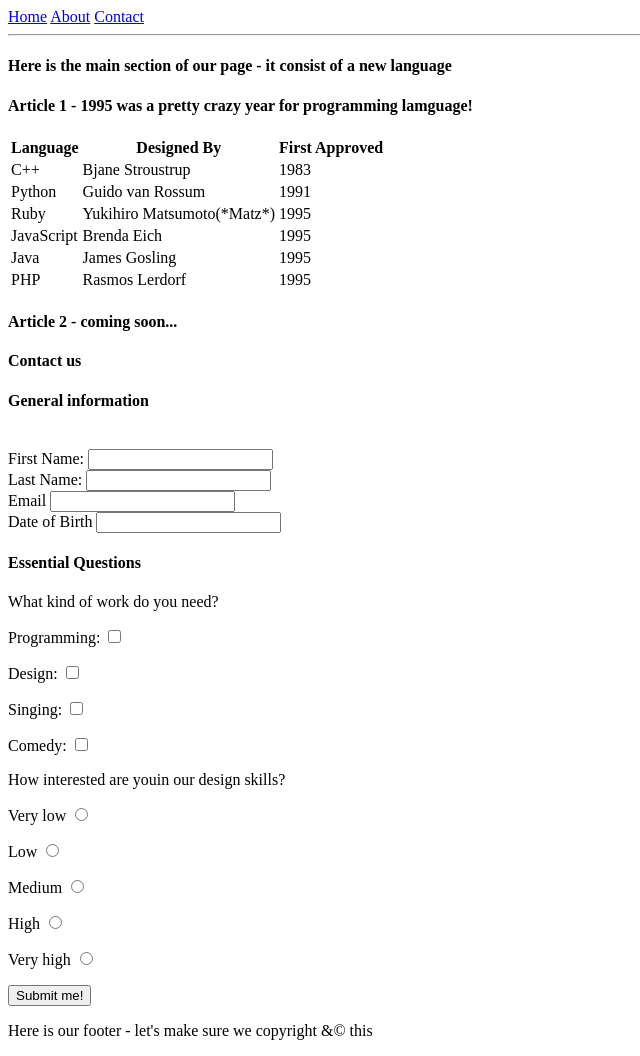
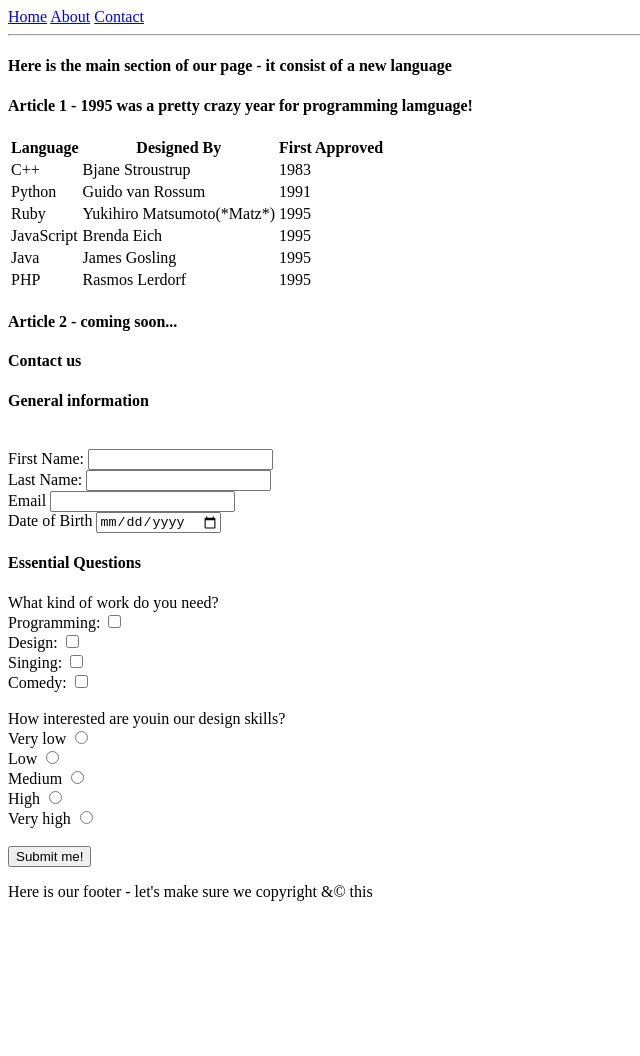
Before and after one commit to Ezekielbabalola/repo_page, a plain HTML site: page index.html in a window 1280 px wide. Shown: the whole page, without its empty margins (0-640 px from the left). After the commit the page ends 917 px from the top, so only its background shows below. Drawn offline with Linux system fonts and the light colour scheme.

Commit message:
first commit

```diff
--- a/index.html
+++ b/index.html
@@ -23,11 +23,7 @@
         <tr>
             <div>
                 <th>Language</th>
-            </div>
-            <div>
                 <th>Designed By</th>
-            </div>
-            <div>
                 <th>First Approved</th>
             </div>
         </tr>
@@ -68,35 +64,38 @@
     </body>
 </html>
 <div>
-<form action="/action_page.php">
+<form action="#">
 
     <label for="Fname"><br>First Name:</label>
     <input type=" text"id="fname"name="fname">
     <label for="Lname"><br>Last Name:</label>
     <input type="text"id="lname"name=lname>
     <label for="Email"><br>Email</label>
-    <input type="text"id="Email"Email=email>
-    <label for="Date of Birth"><br>Date of Birth</label>
-    <input type="text"id="Date"Date of Birth mm/dd/yyyy>
+    <input type="text"id="Email"Email=email><br>
+    <label for="Date">Date of Birth</label>
+    <input type="date" name="date" value="MM DD YYYY">
+
 </form>
 </div>
 <div>
     <h4>Essential Questions</h4>
-    <p>What kind of work do you need?</p>
-    <p>Programming: <input type="checkbox" name="" id=""></p>
-    <p>Design: <input type="checkbox" name="" id=""></p>
-    <p>Singing: <input type="checkbox" name="" id=""></p>
-    <p>Comedy: <input type="checkbox" name="" id=""></p>
+    What kind of work do you need?<br>
+    Programming: <input type="checkbox" name="" id=""><br>
+    Design: <input type="checkbox" name="" id=""><br>
+    Singing: <input type="checkbox" name="" id=""><br>
+    Comedy: <input type="checkbox" name="" id="">
+</div>
+<br>
+<div>
+    How interested are youin our design skills?<br>
+    Very low <input type="radio" name="" id=""><br>
+    Low <input type="radio" name="" id=""><br>
+    Medium <input type="radio" name="" id=""><br>
+    High <input type="radio" name="" id=""><br>
+    Very high <input type="radio" name="" id="">
 </div>
 <div>
-    <p>How interested are youin our design skills?</p>
-    <p>Very low <input type="radio" name="" id=""></p>
-    <p>Low <input type="radio" name="" id=""></p>
-    <p>Medium <input type="radio" name="" id=""></p>
-    <p>High <input type="radio" name="" id=""></p>
-    <p>Very high <input type="radio" name="" id=""></p>
-</div>
-<div>
+    <br>
     <input type="submit" value="Submit me!">
 </div>
 <div>
```
